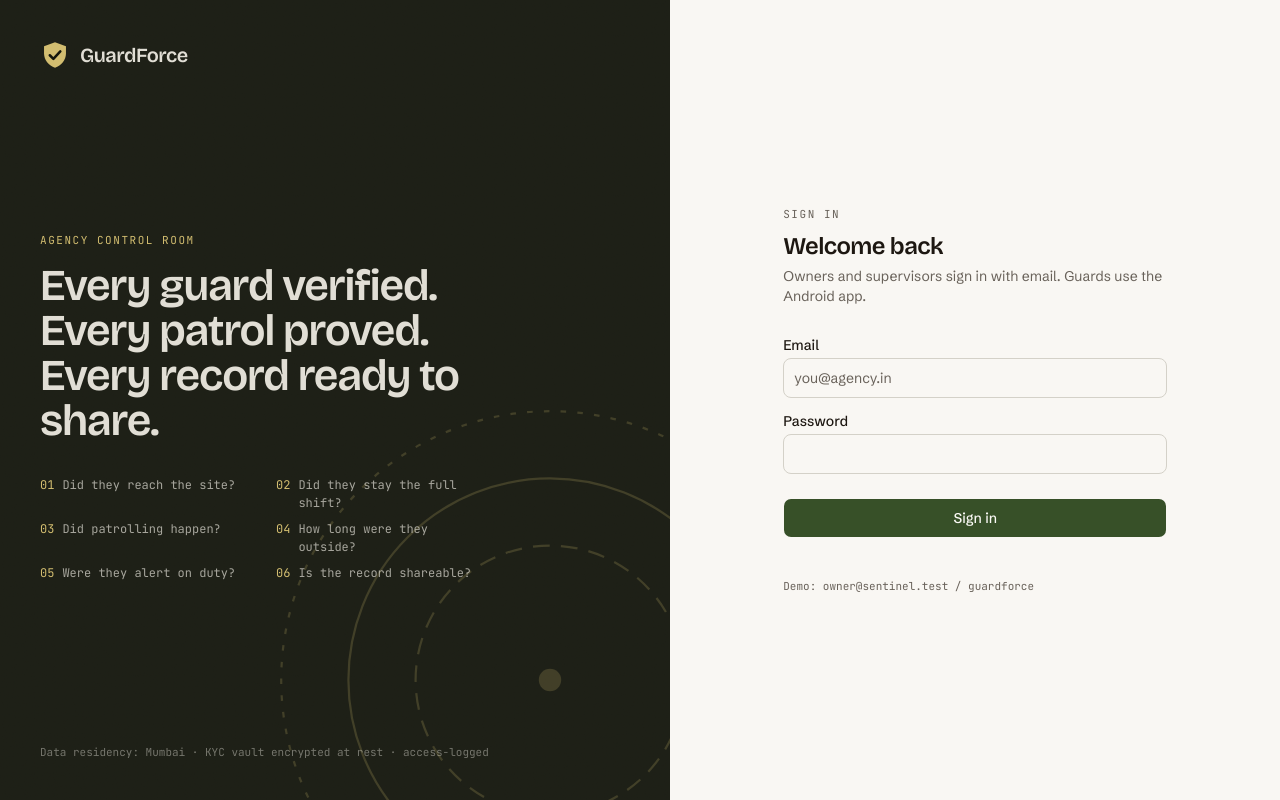
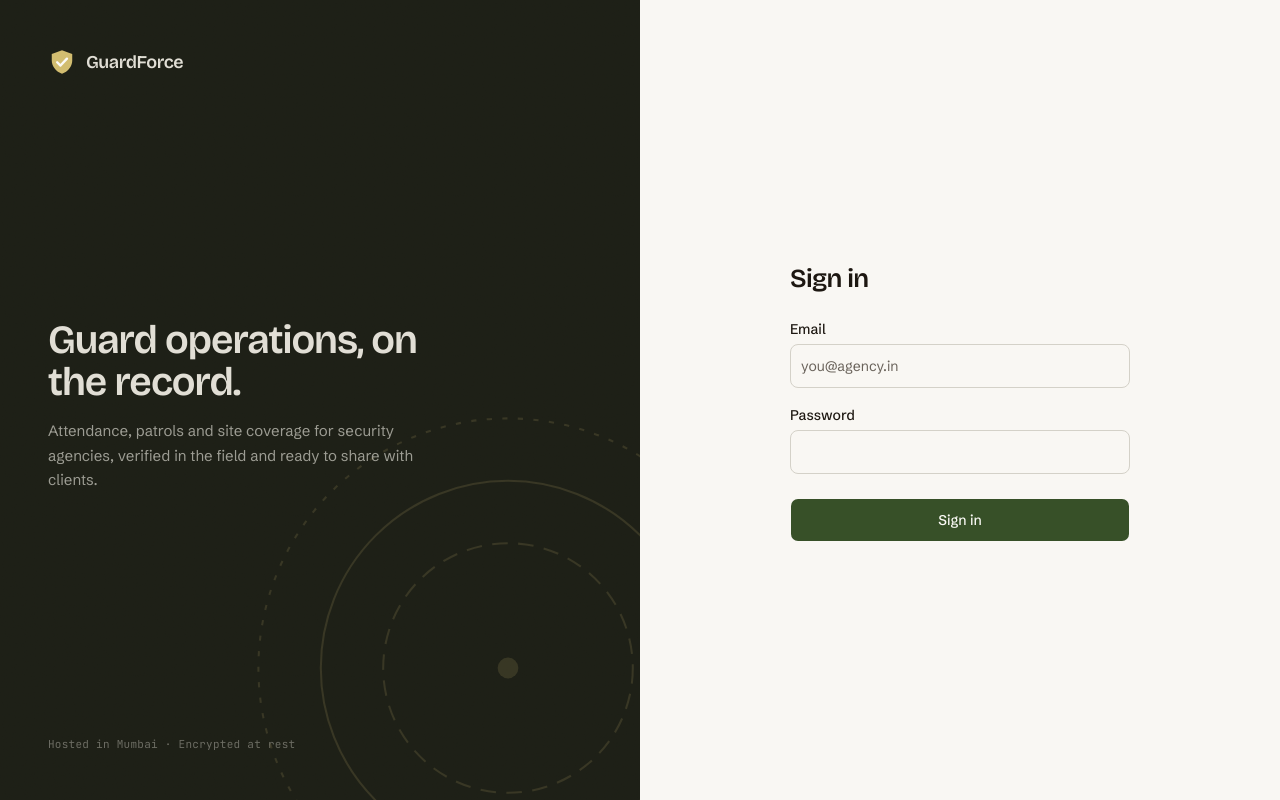
Before and after one commit to TCS-Security/guardforce, a Next.js app in the folder dashboard/: page /login in a window 1280 px wide. Built offline with nearby package versions, Linux system fonts and the light colour scheme.

Commit message:
Login page: remove demo credentials, simplify copy (#5)

```diff
--- a/dashboard/src/app/(auth)/login/login-form.tsx
+++ b/dashboard/src/app/(auth)/login/login-form.tsx
@@ -11,18 +11,18 @@ import { signIn, type LoginState } from "./actions";
 export function LoginForm({ next, initialError }: { next: string; initialError?: string }) {
   const [state, action, pending] = useActionState<LoginState, FormData>(signIn, initialError ? { error: initialError } : undefined);
   return (
-    <form action={action} className="flex flex-col gap-4">
+    <form action={action} className="flex flex-col gap-5">
       <input type="hidden" name="next" value={next} />
-      <div className="flex flex-col gap-1.5">
+      <div className="flex flex-col gap-2">
         <Label htmlFor="email">Email</Label>
-        <Input id="email" name="email" type="email" autoComplete="email" required placeholder="you@agency.in" className="h-10" />
+        <Input id="email" name="email" type="email" autoComplete="email" required placeholder="you@agency.in" className="h-11" />
       </div>
-      <div className="flex flex-col gap-1.5">
+      <div className="flex flex-col gap-2">
         <Label htmlFor="password">Password</Label>
-        <Input id="password" name="password" type="password" autoComplete="current-password" required className="h-10" />
+        <Input id="password" name="password" type="password" autoComplete="current-password" required className="h-11" />
       </div>
       {state?.error && <FormAlert>{state.error}</FormAlert>}
-      <Button type="submit" size="lg" disabled={pending} className="mt-2 h-10">
+      <Button type="submit" size="lg" disabled={pending} className="mt-1 h-11">
         {pending && <Loader2 className="animate-spin" />}
         Sign in
       </Button>
--- a/dashboard/src/app/(auth)/login/page.tsx
+++ b/dashboard/src/app/(auth)/login/page.tsx
@@ -3,47 +3,45 @@ import { LoginForm } from "./login-form";
 
 export const metadata: Metadata = { title: "Sign in" };
 
+const ERRORS: Record<string, string> = {
+  "no-profile": "This account isn't linked to an agency.",
+  disabled: "This login has been disabled. Ask your agency owner.",
+  "not-platform": "That page is for GuardForce staff.",
+};
+
+function Logo({ className }: { className?: string }) {
+  return (
+    <div className={`flex items-center gap-2.5 ${className ?? ""}`}>
+      <svg width="28" height="28" viewBox="0 0 26 26" fill="none" aria-hidden>
+        <path d="M13 2 3.5 5.5v6.2c0 5.6 4 10.4 9.5 12.3 5.5-1.9 9.5-6.7 9.5-12.3V5.5L13 2Z" fill="currentColor" className="text-primary" />
+        <path d="M8.5 13.2 11.6 16.3 17.6 9.9" stroke="var(--primary-foreground)" strokeWidth="2.2" strokeLinecap="round" strokeLinejoin="round" />
+      </svg>
+      <span className="font-display text-lg font-semibold tracking-tight">GuardForce</span>
+    </div>
+  );
+}
+
 export default async function LoginPage({ searchParams }: PageProps<"/login">) {
   const sp = await searchParams;
   const next = typeof sp.next === "string" ? sp.next : "/";
-  const error = typeof sp.error === "string" ? sp.error : undefined;
+  const error = typeof sp.error === "string" ? ERRORS[sp.error] : undefined;
   return (
-    <div className="grid min-h-dvh lg:grid-cols-[1.1fr_1fr]">
-      {/* Left: the pitch, set like a ledger page */}
-      <div className="grain relative hidden flex-col justify-between overflow-hidden bg-sidebar p-10 text-sidebar-foreground lg:flex">
-        <div className="relative z-10 flex items-center gap-2.5">
-          <svg width="30" height="30" viewBox="0 0 26 26" fill="none" aria-hidden>
-            <path d="M13 2 3.5 5.5v6.2c0 5.6 4 10.4 9.5 12.3 5.5-1.9 9.5-6.7 9.5-12.3V5.5L13 2Z" fill="var(--sidebar-primary)" />
-            <path d="M8.5 13.2 11.6 16.3 17.6 9.9" stroke="var(--sidebar-primary-foreground)" strokeWidth="2.2" strokeLinecap="round" strokeLinejoin="round" />
-          </svg>
-          <span className="font-display text-xl font-semibold tracking-tight">GuardForce</span>
+    <div className="grid min-h-dvh lg:grid-cols-2">
+      {/* Brand panel */}
+      <div className="grain relative hidden flex-col justify-between overflow-hidden bg-sidebar p-12 text-sidebar-foreground lg:flex">
+        <Logo className="relative z-10 [&_.text-primary]:text-sidebar-primary" />
+        <div className="relative z-10 max-w-sm">
+          <h1 className="font-display text-[40px] leading-[1.05] font-semibold tracking-tight">
+            Guard operations, on the record.
+          </h1>
+          <p className="mt-4 text-[15px] leading-relaxed text-sidebar-foreground/65">
+            Attendance, patrols and site coverage for security agencies, verified in the field and ready to share with clients.
+          </p>
         </div>
-        <div className="relative z-10 max-w-md">
-          <div className="eyebrow mb-4 text-sidebar-primary">Agency control room</div>
-          <h1 className="font-display text-[44px] leading-[1.02] font-semibold tracking-tight">
-            Every guard verified.<br />Every patrol proved.<br />Every record ready to share.
-          </h1>
-          <ol className="mt-8 grid grid-cols-2 gap-x-6 gap-y-2 font-mono text-[12px] text-sidebar-foreground/70">
-            {[
-              "Did they reach the site?",
-              "Did they stay the full shift?",
-              "Did patrolling happen?",
-              "How long were they outside?",
-              "Were they alert on duty?",
-              "Is the record shareable?",
-            ].map((q, i) => (
-              <li key={q} className="flex gap-2">
-                <span className="text-sidebar-primary">0{i + 1}</span>
-                <span>{q}</span>
-              </li>
-            ))}
-          </ol>
+        <div className="relative z-10 font-mono text-[11px] tracking-wide text-sidebar-foreground/40">
+          Hosted in Mumbai · Encrypted at rest
         </div>
-        <div className="relative z-10 font-mono text-[11px] text-sidebar-foreground/45">
-          Data residency: Mumbai · KYC vault encrypted at rest · access-logged
-        </div>
-        {/* decorative fence rings */}
-        <svg className="absolute -right-40 -bottom-40 size-[560px] text-sidebar-primary/20" viewBox="0 0 100 100" fill="none" aria-hidden>
+        <svg className="absolute -right-32 -bottom-32 size-[520px] text-sidebar-primary/15" viewBox="0 0 100 100" fill="none" aria-hidden>
           <circle cx="50" cy="50" r="48" stroke="currentColor" strokeWidth="0.4" strokeDasharray="1 2" />
           <circle cx="50" cy="50" r="36" stroke="currentColor" strokeWidth="0.4" />
           <circle cx="50" cy="50" r="24" stroke="currentColor" strokeWidth="0.4" strokeDasharray="3 2" />
@@ -51,28 +49,16 @@ export default async function LoginPage({ searchParams }: PageProps<"/login">) {
         </svg>
       </div>
 
-      <div className="flex items-center justify-center p-6 sm:p-10">
-        <div className="w-full max-w-sm">
-          <div className="mb-8 lg:hidden">
-            <span className="font-display text-2xl font-semibold tracking-tight">GuardForce</span>
+      {/* Form panel */}
+      <div className="flex flex-col p-6 sm:p-10">
+        <Logo className="lg:hidden" />
+        <div className="flex flex-1 items-center justify-center">
+          <div className="w-full max-w-[340px]">
+            <h2 className="font-display text-[26px] font-semibold tracking-tight">Sign in</h2>
+            <div className="mt-6">
+              <LoginForm next={next} initialError={error} />
+            </div>
           </div>
-          <div className="eyebrow mb-2">Sign in</div>
-          <h2 className="font-display text-2xl font-semibold tracking-tight">Welcome back</h2>
-          <p className="mt-1 text-sm text-muted-foreground">Owners and supervisors sign in with email. Guards use the Android app.</p>
-          <div className="mt-8">
-            <LoginForm
-              next={next}
-              initialError={
-                error === "no-profile" ? "This account isn't linked to an agency."
-                  : error === "disabled" ? "This login has been disabled. Ask your agency owner."
-                  : error === "not-platform" ? "That page is for GuardForce staff."
-                  : undefined
-              }
-            />
-          </div>
-          <p className="mt-10 font-mono text-[11px] text-muted-foreground">
-            Demo: owner@sentinel.test / guardforce
-          </p>
         </div>
       </div>
     </div>
```
